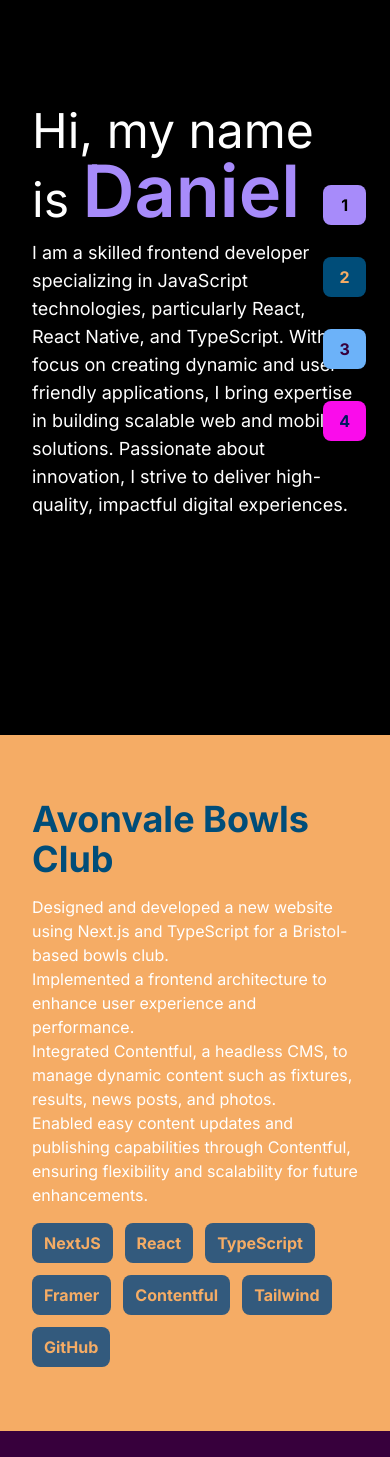
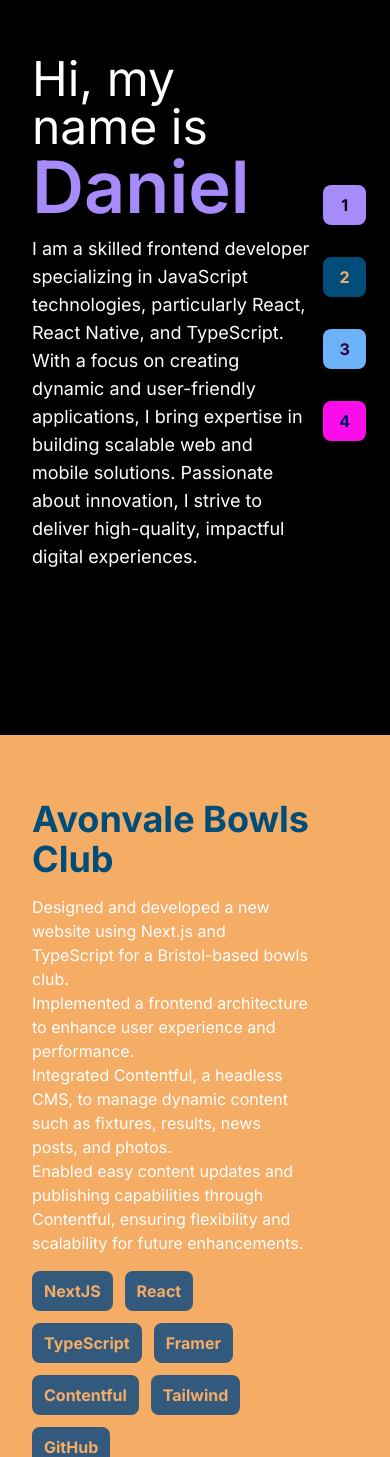
Before and after one commit to Daniel-CC-97/portfolio, a Next.js app: page / in a window 390 px wide. Shown: the part 109-1566 px from the top of the page. Built offline with nearby package versions, Linux system fonts and the light colour scheme.

Commit message:
Fix nav bar position on mobile

```diff
--- a/src/app/components/experience-block.tsx
+++ b/src/app/components/experience-block.tsx
@@ -15,7 +15,7 @@ interface ExperienceBlockProps {
 
 const ExperienceBlock: React.FC<ExperienceBlockProps> = ({ imageUrl, title, summary, primaryColor, primaryColorLight, backgroundColor, techStack, link }) => {
     return (
-        <div className="w-full px-8 lg:px-48 py-16" style={{ backgroundColor: backgroundColor }}>
+        <div className="w-full px-8 pr-20 lg:px-48 py-16" style={{ backgroundColor: backgroundColor }}>
             <a  href={link} target="/" className="font-bold text-4xl" style={{ color: primaryColor }}>{title}</a>
             <div className="lg:flex justify-between pt-4 gap-4 items-center">
                 <TextWithLineBreaks text={summary}></TextWithLineBreaks>
--- a/src/app/page.tsx
+++ b/src/app/page.tsx
@@ -43,7 +43,7 @@ const Home: NextPage = () => {
         </nav>
 
         <div>
-          <section ref={(el) => { sectionRefs.current[0] = el; }} className="page flex min-h-screen items-center justify-center px-8 lg:px-48">
+          <section ref={(el) => { sectionRefs.current[0] = el; }} className="page flex min-h-screen items-center justify-center px-8 pr-20 lg:px-48">
             <div>
               <h1 className="text-5xl mb-3">
                 Hi, my name is{' '}
```
